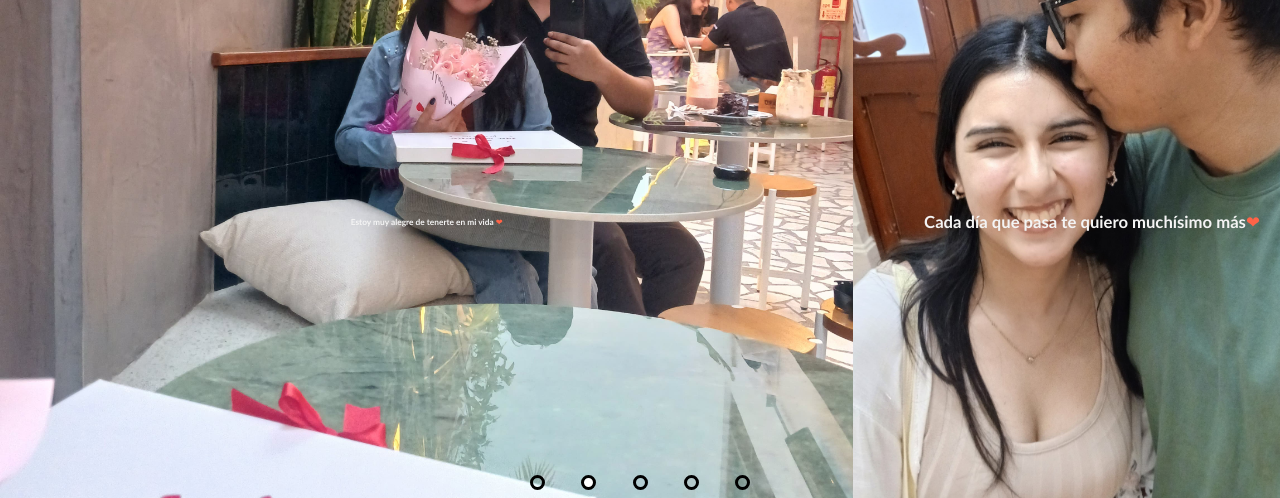
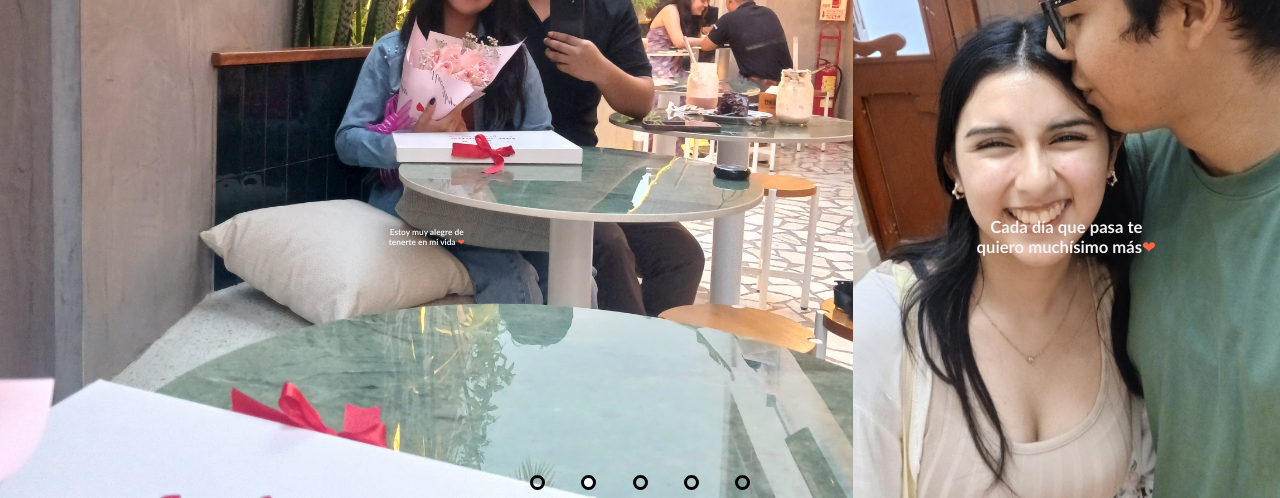
Before and after one commit to EdinsonPeralesBackup/HappyValentineDay, a plain HTML site: page index.html in a window 1280 px wide. Shown: the part 302-800 px from the top of the page. Drawn offline with Linux system fonts and the light colour scheme.

Commit message:
texts changed

```diff
--- a/index.html
+++ b/index.html
@@ -16,15 +16,15 @@
     <input type="radio" name="carousel" id="slide-btn-4" class="slide-btn" onclick="setInt();" />
     <input type="radio" name="carousel" id="slide-btn-5" class="slide-btn" onclick="setInt();" />
     <div class="slide one parallax-effect"><h1>Feliz San Valentin</h1>
-      <div class="credit">Estoy muy alegre de tenerte en mi vida <span style="color:tomato">❤</span></div></div>
+      <div class="credit">Estoy muy alegre de <br>tenerte en mi vida <span style="color:tomato">❤</span></div></div>
     <div class="slide two parallax-effect"><h1>Mi querida</h1>
-      <div class="credit">Cada día que pasa te quiero muchísimo más<span style="color:tomato">❤</span></div></div>
+      <div class="credit">Cada día que pasa te <br>quiero muchísimo más<span style="color:tomato">❤</span></div></div>
     <div class="slide three parallax-effect"><h1>Princesita</h1>
-      <div class="credit">Espero que Dios nos de muchísimo más tiempo juntos<span style="color:tomato">❤</span></div></div>
+      <div class="credit">Espero que Dios nos de <br>muchísimo más tiempo juntos<span style="color:tomato">❤</span></div></div>
     <div class="slide four parallax-effect"><h1>de Dios</h1>
-      <div class="credit">Ciertamente, he encontrado gracia ante mi Dios <br>Y él te envió para mí<span style="color:tomato">❤</span></div></div>
+      <div class="credit">Ciertamente, he encontrado gracia <br> ante mi Dios. Y Él te <br>envió para mí<span style="color:tomato">❤</span></div></div>
     <div class="slide five parallax-effect"><h1>Te quiero mucho <span style="color:tomato">❤</span></h1>
-      <div class="credit">Espero que seas mi última cita cariño mio<span style="color:tomato">❤</span></div></div>
+      <div class="credit">Espero que seas mi última <br> cita cariño mio<span style="color:tomato">❤</span></div></div>
     <div class="labels">
       <label for="slide-btn-1"></label>
       <label for="slide-btn-2"></label>
```
